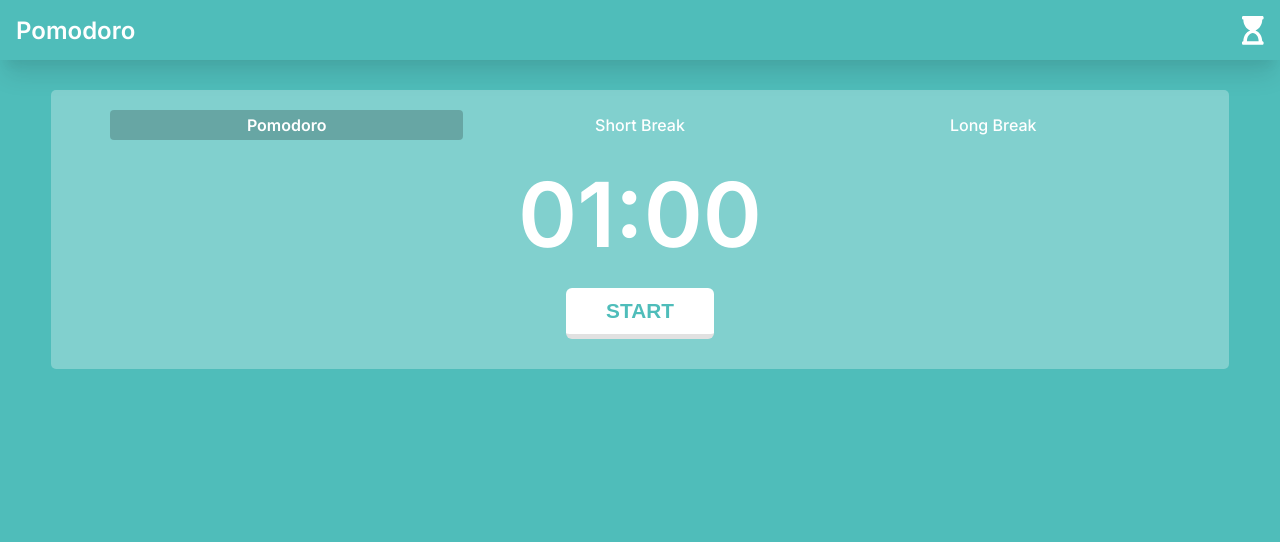
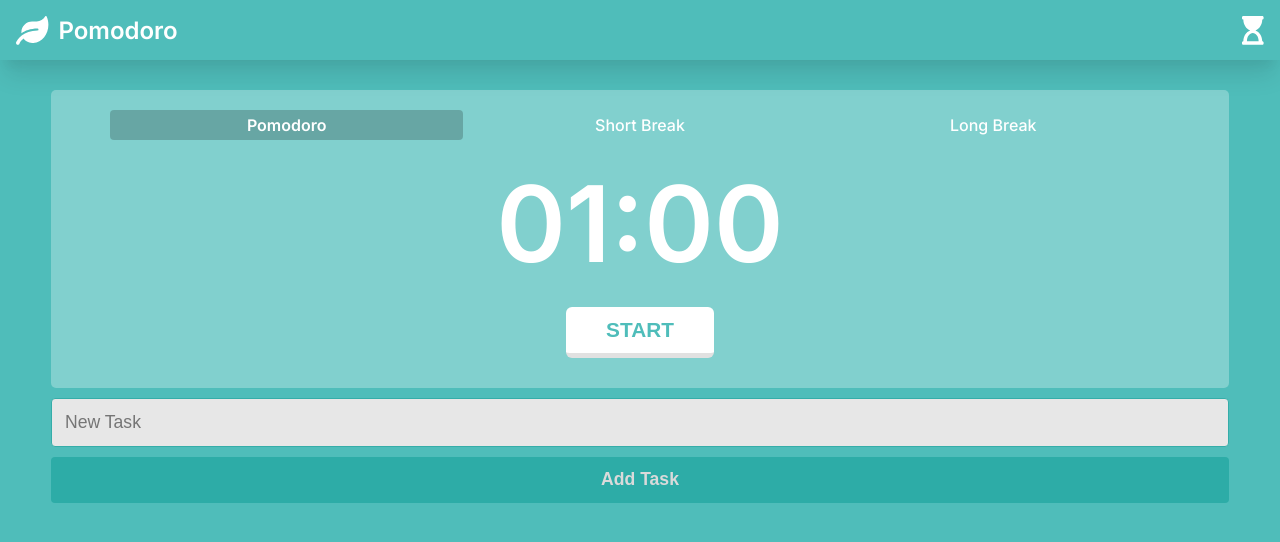
Before and after one commit to shidqirifat/pomodoro-timer, a React (Create React App) app: page / in a window 1280 px wide. Shown: the top 542 px of the page. Built offline with nearby package versions, Linux system fonts and the light colour scheme.

Commit message:
successfully resume and pause timer. add task todo and save it to local storage.

```diff
--- a/src/Header.js
+++ b/src/Header.js
@@ -1,11 +1,14 @@
 import React from 'react';
-import { faHourglassStart } from "@fortawesome/free-solid-svg-icons";
+import { faHourglassStart, faLeaf } from "@fortawesome/free-solid-svg-icons";
 import { FontAwesomeIcon } from "@fortawesome/react-fontawesome";
 
 export default function Header() {
   return (
     <header>
-      <h1 className='header-title'>Pomodoro</h1>
+      <h1 className='header-title'>
+        <FontAwesomeIcon className='header-icon' icon={faLeaf} />
+        Pomodoro
+      </h1>
       <FontAwesomeIcon className='header-icon' icon={faHourglassStart} />
     </header>
   );
--- a/src/Main.js
+++ b/src/Main.js
@@ -1,28 +1,32 @@
 /* eslint-disable no-restricted-globals */
 import React, { useState, useEffect } from 'react';
+import Task from './Task';
 
 export default function Main() {
   const [mode, setMode] = useState(0);
   const [startTimer, setStartTimer] = useState(false);
-  const [pauseTimer, setPauseTimer] = useState(false);
+  const [beforeStart, setBeforeStart] = useState(false);
   const [second, setSecond] = useState(0);
   const [minute, setMinute] = useState(1);
   const [currentSecond, setCurrentSecond] = useState(0);
   const [currentMinute, setCurrentMinute] = useState(0);
+  const [lapPomodoro, setLapPomodoro] = useState(0);
 
   useEffect(() => {
     setModeStart();
+    let startCountTimer;
 
-    if (pauseTimer) {
-      console.log('pause');
-    }
-
-    let startCountTimer;
     if (startTimer) {
       startCountTimer = setInterval(() => {
         if (currentSecond === 0 && currentMinute === 0) {
-          alert('Time is up!');
           setStartTimer(false);
+          setBeforeStart(false);
+
+          const notifTimeout = new Notification('Pomodoro time is pass?', {
+            body: 'Have a good day',
+          });
+          setTimeout(() => notifTimeout.close(), 10000);
+          finishMode();
         }
         else if (currentSecond === 0 && currentMinute > 0) {
           setCurrentSecond(5);
@@ -36,7 +40,7 @@
 
     return () => clearInterval(startCountTimer);
 
-  }, [second, minute, currentSecond, currentMinute, startTimer, mode, pauseTimer]);
+  }, [second, minute, currentSecond, currentMinute, startTimer, mode, beforeStart, lapPomodoro]);
 
   function activeMode(id) {
     setMode(id);
@@ -45,12 +49,24 @@
   function newTime() {
     setStartTimer(isStart => !isStart);
     if (currentSecond === 0 && currentMinute === 0) setModeStart();
+    if (!beforeStart) {
+      setBeforeStart(true);
+    }
   }
 
-  function handlePause() {
-    setPauseTimer(prevPause => !prevPause);
-    setStartTimer(isStart => !isStart);
-    // console.log('pause', pauseTimer);
+  function finishMode() {
+    switch (mode) {
+      case 0:
+        setMode(1);
+        setLapPomodoro(lapPomodoro + 1);
+        localStorage.setItem('Pomodoro', JSON.stringify(lapPomodoro + 1));
+        break;
+      case 1:
+        setMode(0);
+        break;
+      default:
+        setMode(0);
+    }
   }
 
   function setModeStart() {
@@ -66,21 +82,12 @@
     }
 
     setSecond(0);
-    // if (!startTimer && currentSecond === 0 && currentMinute === 0) displayFirstTimer();
-    if (!startTimer && !pauseTimer) {
-      console.log('display first');
-      displayFirstTimer();
-    }
+    if (!beforeStart) displayFirstTimer()
   }
 
   function displayFirstTimer() {
     setCurrentSecond(second);
     setCurrentMinute(minute);
-  }
-
-  function resetTimer() {
-    setCurrentSecond(0);
-    setCurrentMinute(0);
   }
 
   const timerLabel = ['Pomodoro', 'Short Break', 'Long Break'];
@@ -94,9 +101,9 @@
         if (startTimer) switchMode = confirm('are u sure want to switch mode?');
         if (switchMode === false) return;
 
+        setBeforeStart(false);
         setStartTimer(false);
         activeMode(index);
-        resetTimer();
       }}
     >
       {label}
@@ -111,18 +118,14 @@
         </div>
         <div className='timer-counter'>
           <span>
-            {!startTimer
-              ? minute < 10 ? `0${minute}` : minute
-              : currentMinute < 10 ? `0${currentMinute}` : currentMinute}
+            {currentMinute < 10 ? `0${currentMinute}` : currentMinute}
             :
-            {!startTimer
-              ? second < 10 ? `0${second}` : second
-              : currentSecond < 10 ? `0${currentSecond}` : currentSecond}
+            {currentSecond < 10 ? `0${currentSecond}` : currentSecond}
           </span>
         </div>
         <button
           className='timer-start'
-          onClick={!startTimer ? newTime : handlePause}
+          onClick={newTime}
         >
           {!startTimer
             ? currentSecond !== 0
@@ -132,6 +135,7 @@
           }
         </button>
       </div>
+      <Task lap={lapPomodoro} />
     </main>
   )
 };
--- /dev/null
+++ b/src/Task.js
@@ -0,0 +1,103 @@
+import React, { useEffect, useState } from 'react';
+import { faTimes, faCheckDouble, faCheck, faClock } from "@fortawesome/free-solid-svg-icons";
+import { FontAwesomeIcon } from "@fortawesome/react-fontawesome";
+
+export default function Task(props) {
+  const getLap = JSON.parse(localStorage.getItem('Pomodoro'));
+  const getTask = JSON.parse(localStorage.getItem('Task'));
+  const [newTask, setNewTask] = useState({
+    id: null,
+    name: '',
+    value: false
+  });
+  const [tasks, setTasks] = useState(getTask || []);
+
+  useEffect(() => {
+    updateTaskLocalStorage();
+  }, [tasks])
+
+  function updateTaskLocalStorage() {
+    localStorage.setItem('Task', JSON.stringify(tasks));
+  }
+
+  function handleNewTask(e) {
+    const { name, value } = e.target;
+    setNewTask(prevTask => ({
+      ...prevTask,
+      id: tasks.length + 1,
+      [name]: value
+    }));
+  }
+
+  function checkTask(id) {
+    let newArrayTasks = [];
+    for (let i = 0; i < tasks.length; i++) {
+      const checkItem = tasks[i].id;
+      if (id === checkItem) {
+        const newCheck = {
+          id: tasks[i].id,
+          name: tasks[i].name,
+          value: !tasks[i].value
+        }
+        newArrayTasks.push(newCheck);
+      } else {
+        newArrayTasks.push(tasks[i]);
+      }
+    }
+    setTasks(newArrayTasks);
+  }
+
+  function deleteTask(id) {
+    setTasks(prevTask => prevTask.filter(task => task.id !== id));
+  }
+
+  function submitNewTask(e) {
+    e.preventDefault();
+    setTasks(prevTask => [...prevTask, newTask]);
+    setNewTask({
+      id: null,
+      name: '',
+      value: false
+    });
+  }
+
+  const LapPomodoro = <h4 className='lap-pomodoro'>#{getLap > 0 ? getLap : props.lap}</h4>;
+  const TaskItems = tasks.map((task) => (
+    <h3
+      key={task.id}
+      className='task-item'
+    >
+      <FontAwesomeIcon
+        onClick={() => checkTask(task.id)}
+        className='check-task'
+        icon={task.value ? faCheck : faClock}
+      />
+      {task.name}
+      <FontAwesomeIcon
+        onClick={() => deleteTask(task.id)}
+        className='delete-task'
+        icon={faTimes}
+      />
+    </h3>
+  ))
+
+  return (
+    <div className='task-container'>
+      {(props.lap > 0 || getLap > 0) && LapPomodoro}
+      <div className='task-todo'>
+        {TaskItems}
+      </div>
+      <form onSubmit={submitNewTask}>
+        <input
+          type='text'
+          className='new-task'
+          name='name'
+          value={newTask.name}
+          placeholder='New Task'
+          onChange={handleNewTask}
+        />
+        <button className='submit-task'>Add Task</button>
+      </form>
+    </div>
+  )
+}
--- a/src/index.js
+++ b/src/index.js
@@ -1,6 +1,8 @@
 import React from 'react';
 import ReactDOM from 'react-dom';
 import App from './App';
+
+Notification.requestPermission();
 
 ReactDOM.render(
   <React.StrictMode>
--- a/src/main.css
+++ b/src/main.css
@@ -24,6 +24,8 @@
 .header-title {
   font-size: 1.5rem;
   font-weight: 600;
+  display: flex;
+  gap: 10px;
 }
 .header-icon {
   font-size: 1.8rem;
@@ -58,11 +60,10 @@
   font-weight: 600;
 }
 .timer-counter {
-  height: 80px;
   width: 90%;
 }
 .timer-counter span {
-  font-size: 5.6rem;
+  font-size: 6.6rem;
   font-weight: 600;
   color: white;
   display: inline-block;
@@ -72,7 +73,7 @@
   border: none;
   background: white;
   padding: 0.7rem 2.5rem;
-  margin: 3rem auto 30px;
+  margin: 20px auto 30px;
   border-radius: 6px;
   border-bottom: 5px solid rgba(219, 219, 219, 0.836);
   font-size: 1.3rem;
@@ -85,3 +86,73 @@
   border-bottom: 5px solid rgb(48, 180, 167);
   top: 3px;
 }
+.task-container {
+  margin-top: 30px;
+  width: 92%;
+  margin: 0 auto;
+}
+.task-container .lap-pomodoro {
+  font-size: 1.2rem;
+  font-weight: 400;
+  text-align: center;
+  color: rgb(250, 250, 250);
+  margin: 30px auto;
+}
+.task-container form {
+  width: 100%;
+  margin: 0 auto;
+  display: flex;
+  flex-direction: column;
+  gap: 10px;
+}
+.task-container .new-task,
+.task-container .submit-task {
+  padding: 0.8rem;
+  outline: none;
+  width: 100%;
+  font-size: 1.1rem;
+  border-radius: 4px;
+  color: rgb(218, 218, 218);
+}
+.task-container .new-task {
+  background: #e7e7e7;
+  border: 1px solid #35ada9;
+  color: rgb(0, 0, 0);
+}
+.task-container .submit-task {
+  border: none;
+  background: #2daca7;
+  font-weight: 600;
+}
+.task-todo {
+  display: flex;
+  flex-direction: column;
+  gap: 5px;
+  margin-bottom: 10px;
+}
+.task-todo .task-item {
+  padding: 0.8rem;
+  color: black;
+  font-size: 1.1rem;
+  font-weight: 500;
+  border-radius: 3px;
+  background: #ffffff;
+  border-left: 7px solid #2fa7a3;
+  position: relative;
+  display: flex;
+  align-items: center;
+  text-align: left;
+  padding-left: 45px;
+}
+.check-task {
+  position: absolute;
+  left: 15px;
+}
+.delete-task {
+  position: absolute;
+  right: 15px;
+  color: #c4c4c4;
+  font-size: 1.1rem;
+  font-weight: 600;
+  padding: 0.1rem;
+}
```
